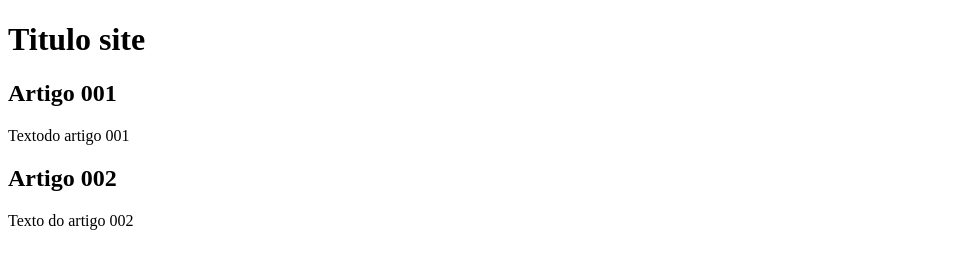
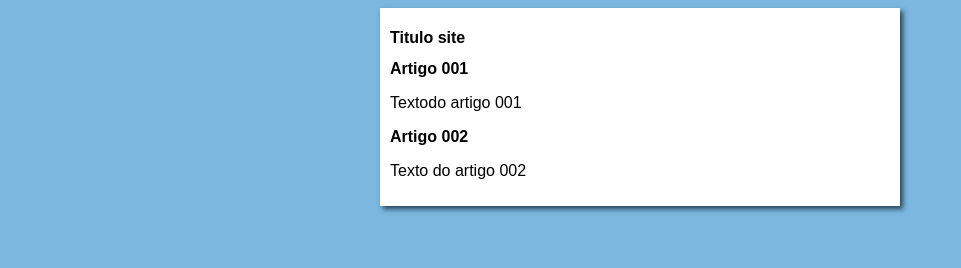
Before and after one commit to WindenbergMelo/ola-mundo, a plain HTML site: page site-exemplo/index.html in a window 1280 px wide. Shown: the whole page, without its empty margins (0-961 px from the left). Drawn offline with Linux system fonts and the light colour scheme.

Commit message:
iniciei design

```diff
--- /dev/null
+++ b/site-exemplo/estilo/style.css
@@ -0,0 +1,14 @@
+*{
+    font-family: Arial, Helvetica, sans-serif;
+    font-size: 16px;
+}
+body{
+    background-color: rgba(29, 132, 200, 0.581);
+}
+main{
+    background-color: white;
+    width: 500px;
+    margin: auto;
+    padding: 10px;
+    box-shadow: 3px 3px 5px rgba(9, 33, 49, 0.766);
+}
--- a/site-exemplo/index.html
+++ b/site-exemplo/index.html
@@ -5,6 +5,7 @@
     <meta http-equiv="X-UA-Compatible" content="IE=edge">
     <meta name="viewport" content="width=device-width, initial-scale=1.0">
     <title>Treinando GIT e GITHUB</title>
+    <link rel="stylesheet" href="estilo/style.css">
 </head>
 <body>
     <main>
```
